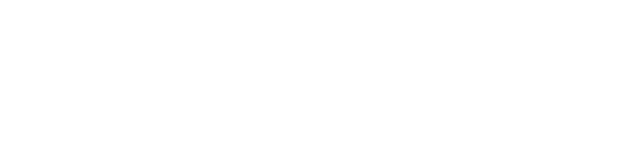
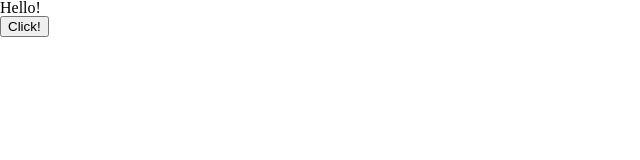
Before and after one commit to svoekino/svoekino.github.io, a plain HTML site: page index.html in a window 1280 px wide. Shown: the whole page, without its empty margins (0-640 px from the left). Drawn offline with Linux system fonts and the light colour scheme; files that its build step writes are made by us from their sources.

Commit message:
Update index.html

```diff
--- a/index.html
+++ b/index.html
@@ -11,6 +11,9 @@
     </head>
 
     <body>
+        <h1>Hello!</h1>
+
+        <button>Click!</button>
 
     </body>
 </html>
```
